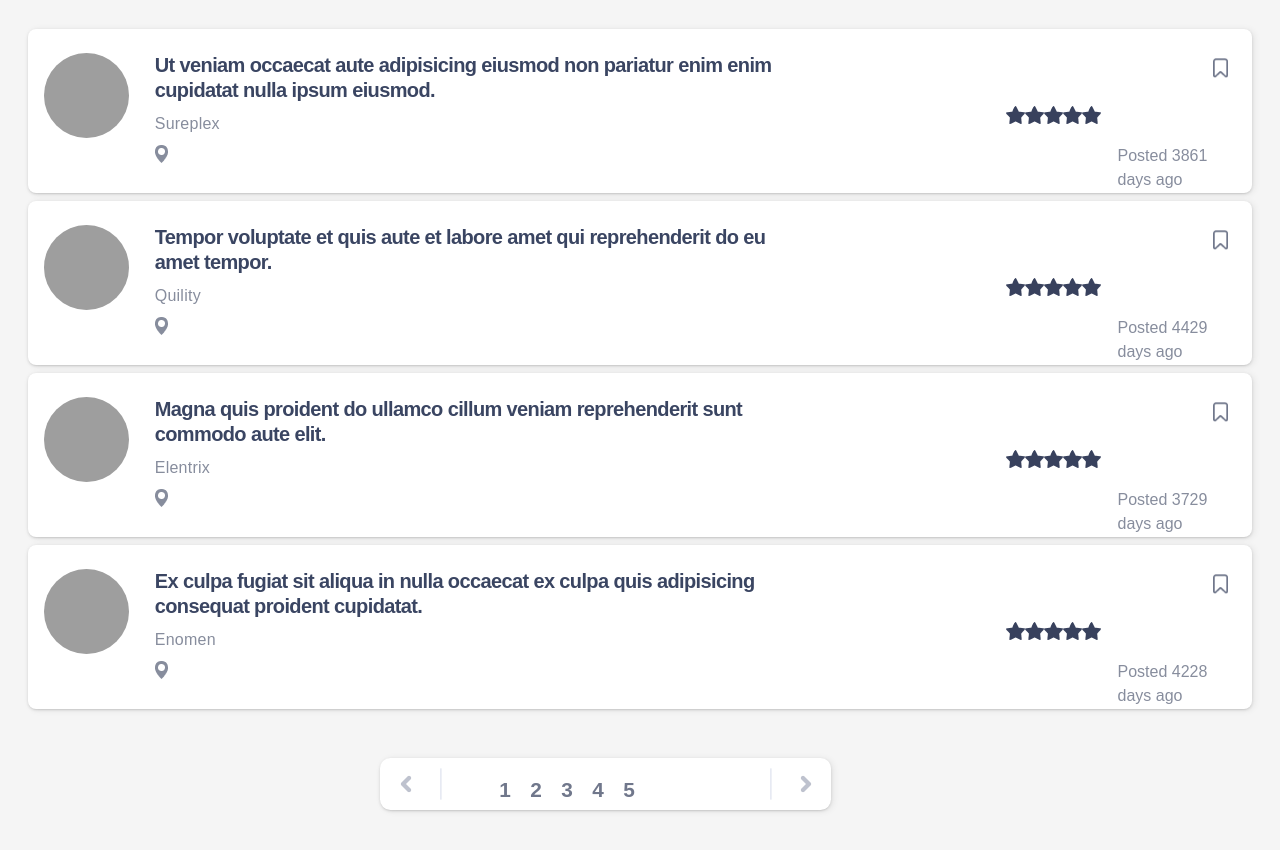
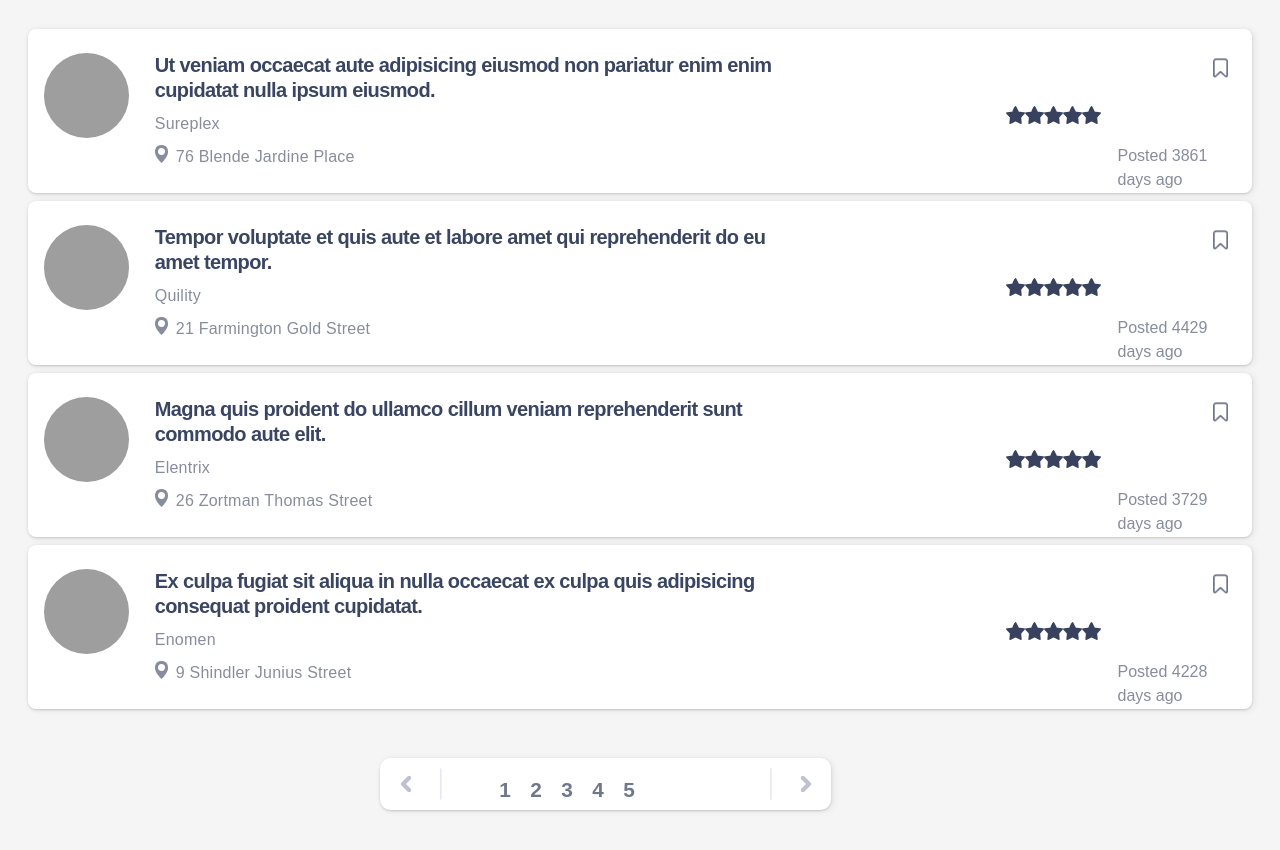
Before and after one commit to OlhaYarosh1/Job-List, a React (Create React App) app: page / in a window 1280 px wide. Shown: the top 850 px of the page. Built offline with nearby package versions, Linux system fonts and the light colour scheme; data requests are answered from the project's data file; grey boxes are pictures that could not be loaded.

Commit message:
Added location to Job item.

```diff
--- a/src/JobListPage/JobListContainer/JobComponent/JobComponent.js
+++ b/src/JobListPage/JobListContainer/JobComponent/JobComponent.js
@@ -1,7 +1,7 @@
 import React from 'react';
 import classes from './JobComponent.module.css';
 
-const JobComponent = ({ title, name, picture, daysAgo, index, jobId, mySetData }) => {
+const JobComponent = ({ title, name, picture, daysAgo, address, index, jobId, mySetData }) => {
 
     function handleOnCkick() {
         mySetData(jobId)
@@ -15,13 +15,17 @@ const JobComponent = ({ title, name, picture, daysAgo, index, jobId, mySetData }
             <div className={classes.title}>
                 <a href={'/DetailedPage/' + `${jobId}`} className={classes.titleHref} onClick={handleOnCkick}>{title}</a>
             </div>
-            <div className={classes.address}>
+            <div className={classes.name}>
                 {name}
             </div>
             <img
                 src='icons/Location.png'
                 alt=''
-                className={classes.imgLocation}/>
+                className={classes.imgLocation}
+            />
+            <div className={classes.address}>
+                {address}
+            </div>
             <div className={classes.starsBox}>
                 <img src='icons/Star.png' alt='' className={classes.star}/>
                 <img src='icons/Star.png' alt='' className={classes.star}/>
--- a/src/JobListPage/JobListContainer/JobComponent/JobComponent.module.css
+++ b/src/JobListPage/JobListContainer/JobComponent/JobComponent.module.css
@@ -28,12 +28,30 @@
     @apply bg-transparent hover:opacity-80
 }
 
-.address {
+.name {
     @apply bg-transparent absolute self-stretch not-italic font-sans
     font-normal leading-title text-address tracking-address
     md:w-address md:h-address md:mt-addressTop md:ml-titleLeft
     sm:w-addressMobile sm:h-addressMobile sm:mt-addressTopMobile
     sm:ml-titleMobileLeft
+}
+
+.address {
+    background-color: transparent;
+    position: absolute;
+    align-self: stretch;
+    font-style: normal;
+    font-family: Proxima Nova, sans-serif;
+    font-weight: 400;
+    line-height: 25px;
+    font-size: 16px;
+    --tw-text-opacity: 1;
+    color: rgb(135 141 157 / var(--tw-text-opacity));
+    letter-spacing: 0.23619px;
+    width: 68.5%;
+    height: 25px;
+    margin-top: 115px;
+    margin-left: 148px;
 }
 
 .imgLocation {
--- a/tailwind.config.js
+++ b/tailwind.config.js
@@ -84,6 +84,7 @@ module.exports = {
         saveR: '24px',
         saveT: '29.33px',
         addressTop: '82px',
+        addressT: '115px',
         addressTopMobile: '97px',
         imgTop: '14.63%',
         imgTopMb: '45px',
```
